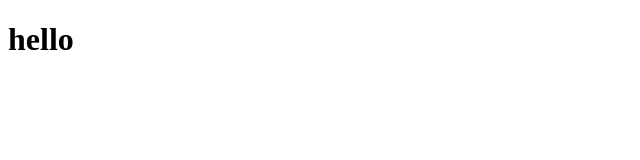
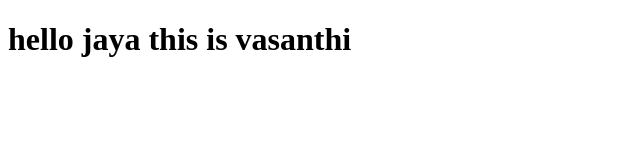
Before and after one commit to mademjayasri2744/base, a plain HTML site: page index.html in a window 1280 px wide. Shown: the whole page, without its empty margins (0-640 px from the left). Drawn offline with Linux system fonts and the light colour scheme.

Commit message:
colab commit

```diff
--- a/index.html
+++ b/index.html
@@ -6,6 +6,6 @@
     <title>Document</title>
 </head>
 <body>
-    <h1>hello</h1>
+    <h1>hello jaya this is vasanthi</h1>
 </body>
 </html>
```
